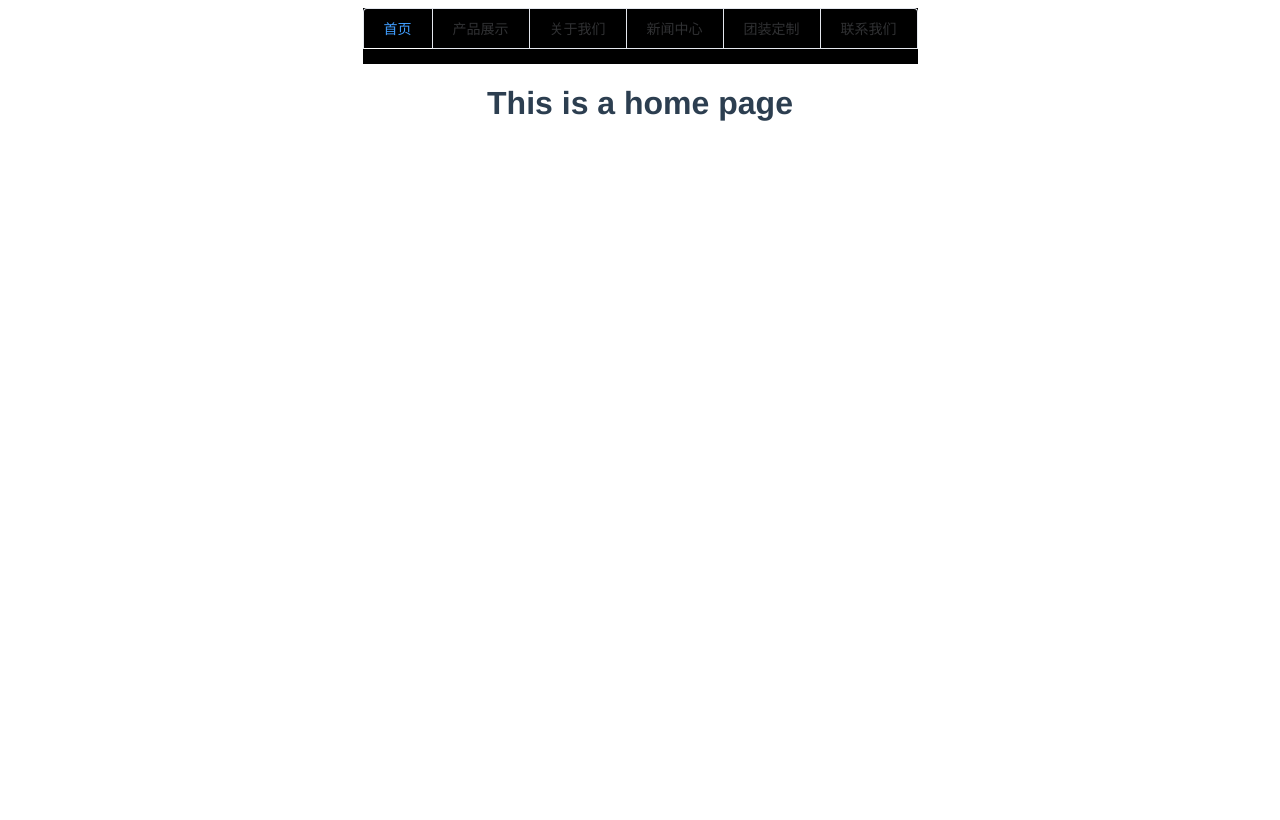
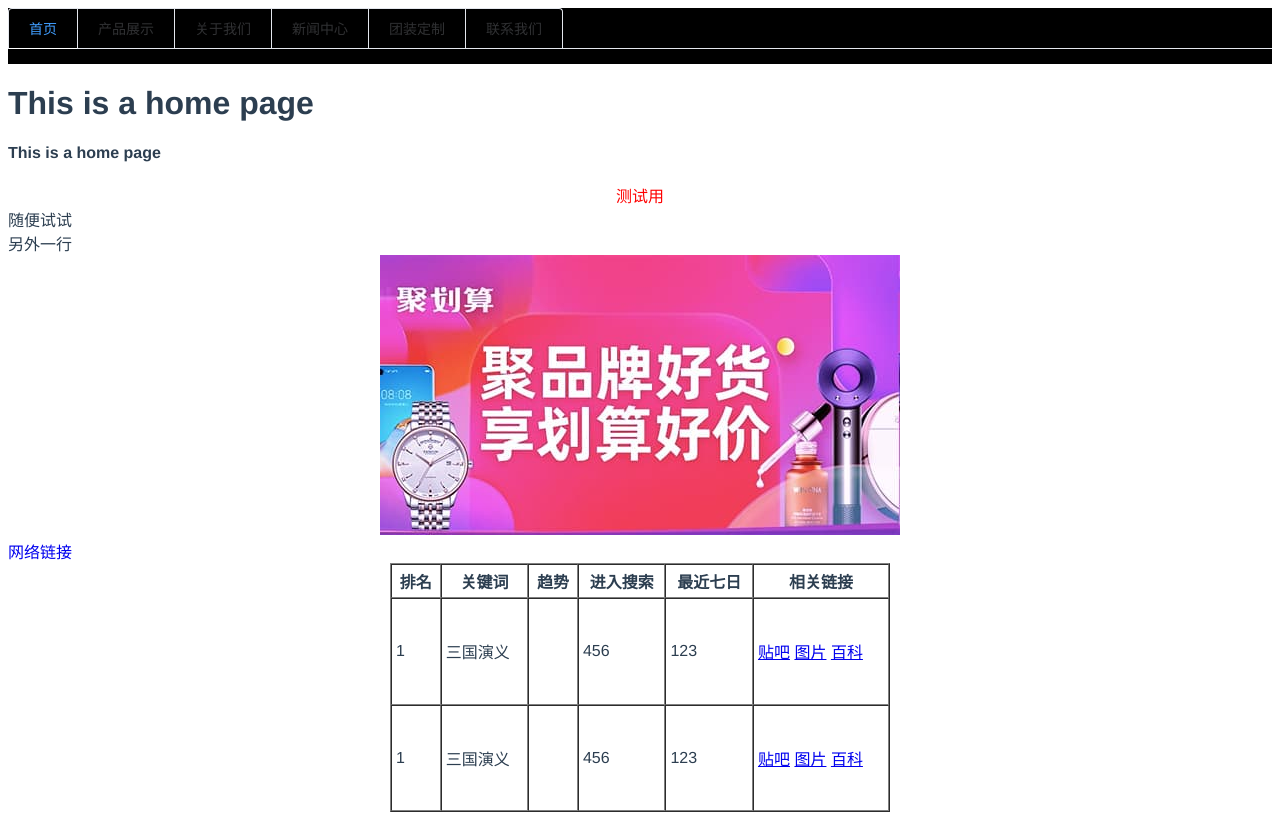
Before and after one commit to Boris-X/t-shop, a Vue app: page / in a window 1280 px wide. Built offline with nearby package versions, Linux system fonts and the light colour scheme.

Commit message:
网页基础

```diff
--- a/src/App.vue
+++ b/src/App.vue
@@ -32,7 +32,7 @@ watchEffect(() => {
   font-family: Avenir, Helvetica, Arial, sans-serif;
   -webkit-font-smoothing: antialiased;
   -moz-osx-font-smoothing: grayscale;
-  text-align: center;
+  // text-align: center;
   color: #2c3e50;
 }
 
--- a/src/views/Home.vue
+++ b/src/views/Home.vue
@@ -1,6 +1,53 @@
 <template>
   <div class="home">
     <h1>This is a home page</h1>
+    <h4>This is a home page</h4>
+    <div class="test">测试用</div>
+    <span>随便试试</span> <br />
+    <span>另外一行</span>
+    <div class="pic">
+      <a href="http://www.baidu.com"
+        ><img src="../assets/img/1.jpg" alt="" title="我是hunter"
+      /></a>
+    </div>
+    <a href="http://www.baidu.com" style="text-decoration: none">网络链接</a>
+
+    <table align="center" width="500" height="249" border="1" cellspacing="0" cellpadding="4">
+      <thead>
+        <tr>
+          <th>排名</th>
+          <th>关键词</th>
+          <th>趋势</th>
+          <th>进入搜索</th>
+          <th>最近七日</th>
+          <th>相关链接</th>
+        </tr>
+      </thead>
+
+      <tbody>
+        <tr>
+          <td>1</td>
+          <td>三国演义</td>
+          <td><img src="" /></td>
+          <td>456</td>
+          <td>123</td>
+          <td>
+            <a href="#">贴吧</a> <a href="#">图片</a> <a href="#">百科</a>
+          </td>
+        </tr>
+
+        <tr>
+          <td>1</td>
+          <td>三国演义</td>
+          <td><img src="" /></td>
+          <td>456</td>
+          <td>123</td>
+          <td>
+            <a href="#">贴吧</a> <a href="#">图片</a> <a href="#">百科</a>
+          </td>
+        </tr>
+      </tbody>
+    </table>
   </div>
 </template>
 
@@ -41,15 +88,15 @@ computed(() => {
   }
 });
 */
-
 </script>
 
 <style>
-.container {
-  width: 100%;
-  margin: 0 auto;
-  display: flex;
-  flex-direction: row;
-  justify-content: center;
+.test {
+  font-size: 16px;
+  color: red;
+  text-align: center;
+}
+.pic {
+  text-align: center;
 }
 </style>
--- /dev/null
+++ b/vue.config.js
@@ -0,0 +1,4 @@
+module.exports = {
+    //关闭eslint
+    lintOnSave:false
+}
```
Also changed, not shown: jsconfig.json (added, +14 -0 lines).
